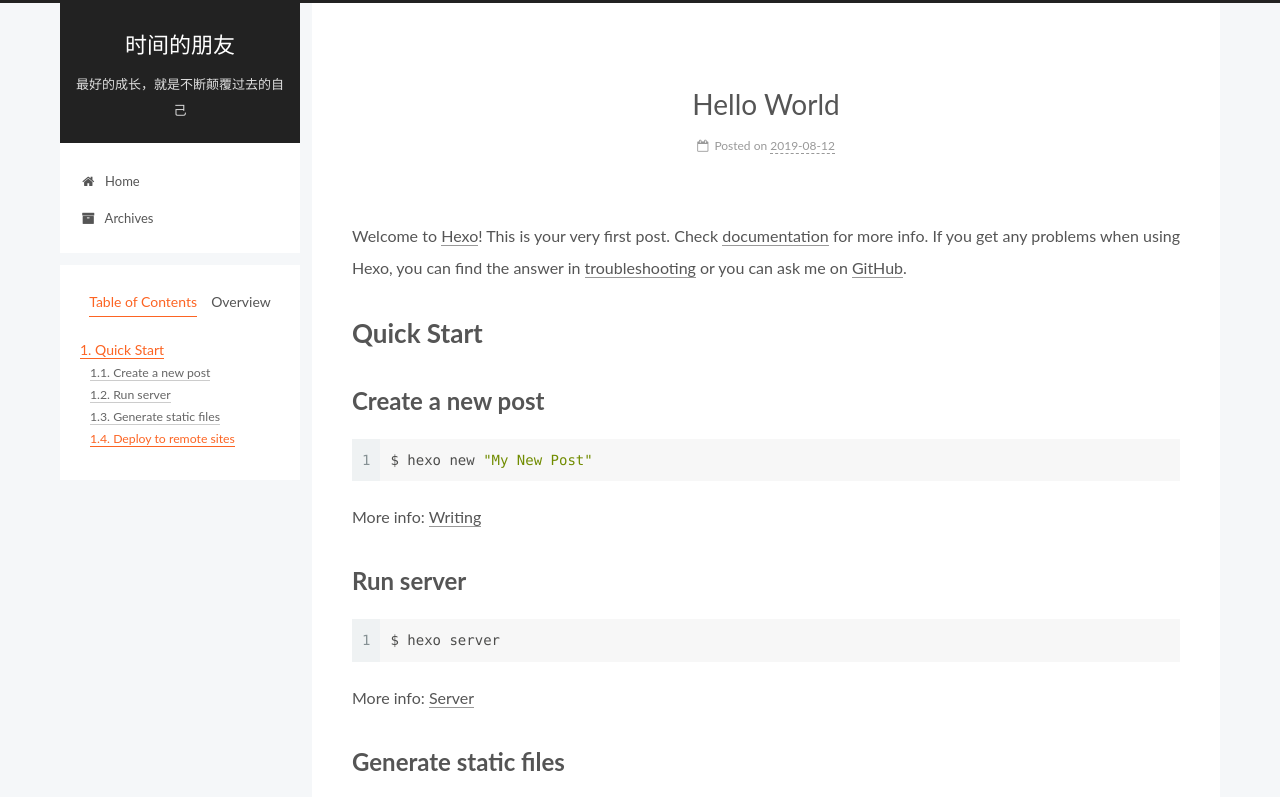
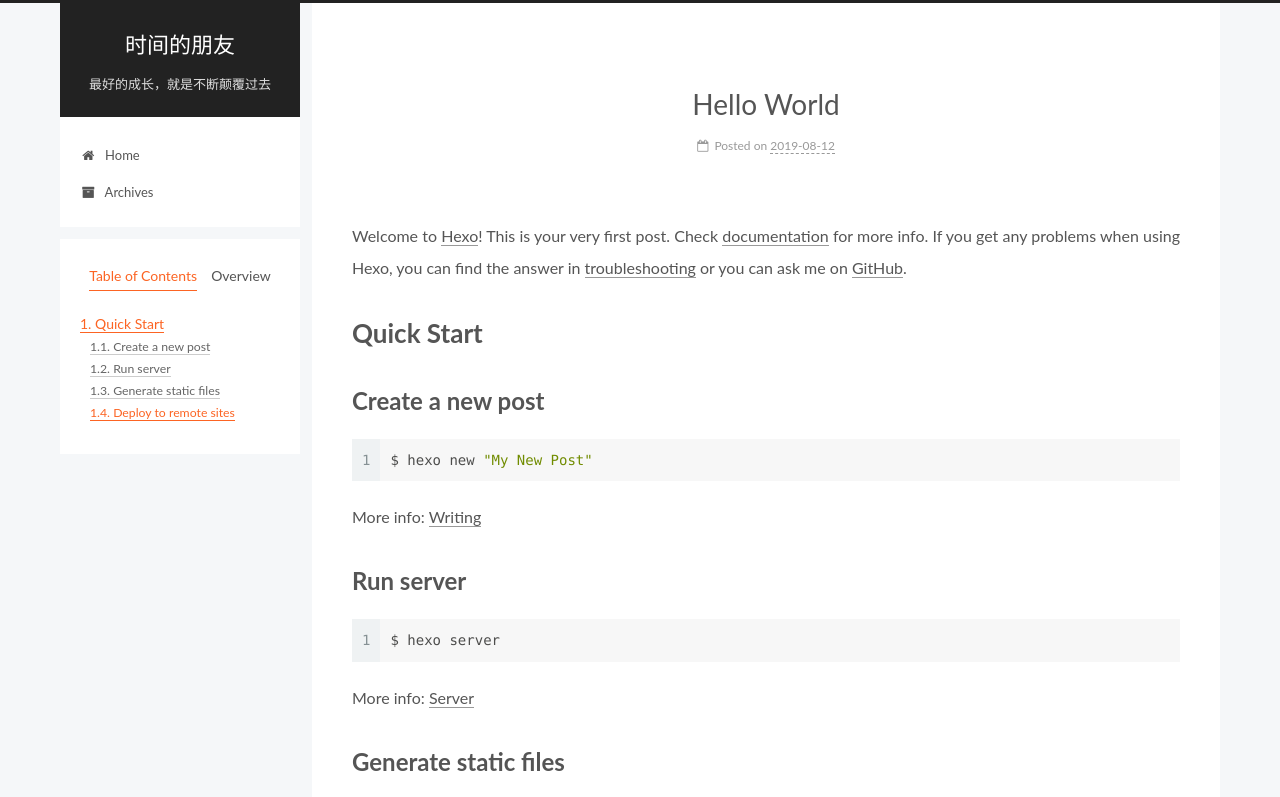
Before and after one commit to c1240539157/c1240539157.github.io, a plain HTML site: page 2019/08/12/hello-world/index.html in a window 1280 px wide. Shown: the top 797 px of the page. Drawn offline with Linux system fonts and the light colour scheme.

Commit message:
Site updated: 2019-08-12 13:06:46

```diff
--- a/2019/08/12/hello-world/index.html
+++ b/2019/08/12/hello-world/index.html
@@ -134,7 +134,7 @@
         <span class="logo-line-after"><i></i></span>
       </a>
     </div>
-        <p class="site-subtitle">最好的成长，就是不断颠覆过去的自己</p>
+        <p class="site-subtitle">最好的成长，就是不断颠覆过去</p>
 
   </div>
 
```
Also changed, not shown: about/me.html (+1 -1 lines), archives/2019/08/index.html (+1 -1 lines), archives/2019/index.html (+1 -1 lines), archives/index.html (+1 -1 lines), index.html (+1 -1 lines).
